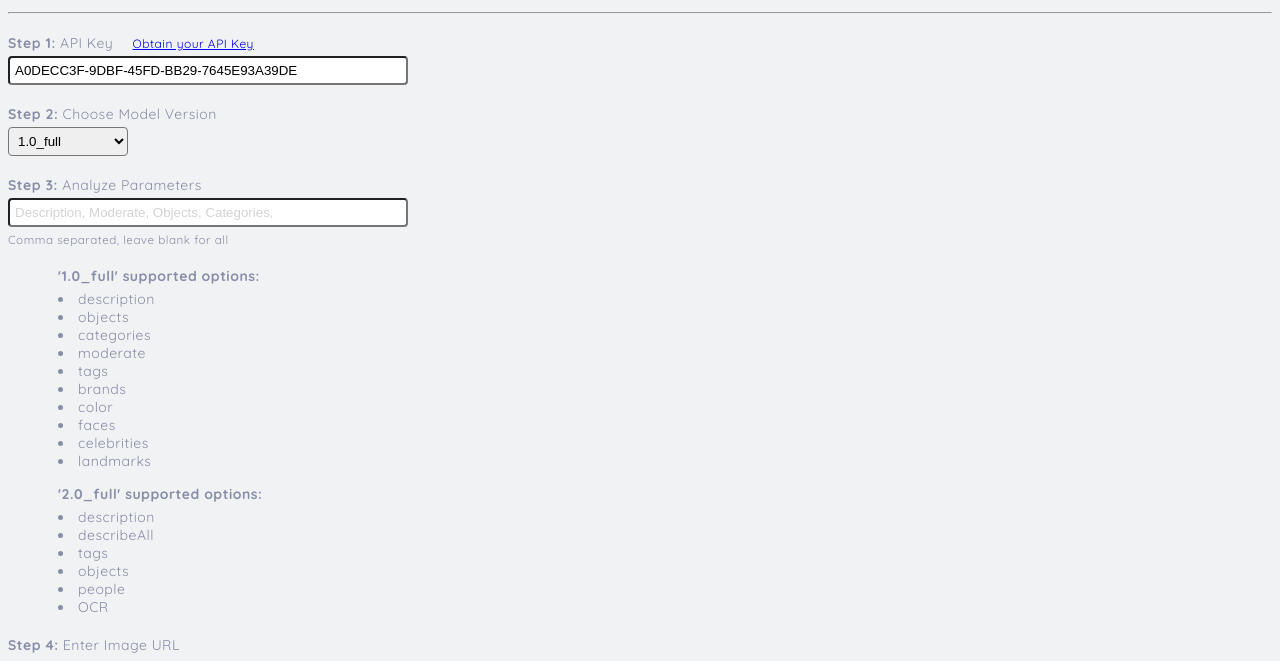
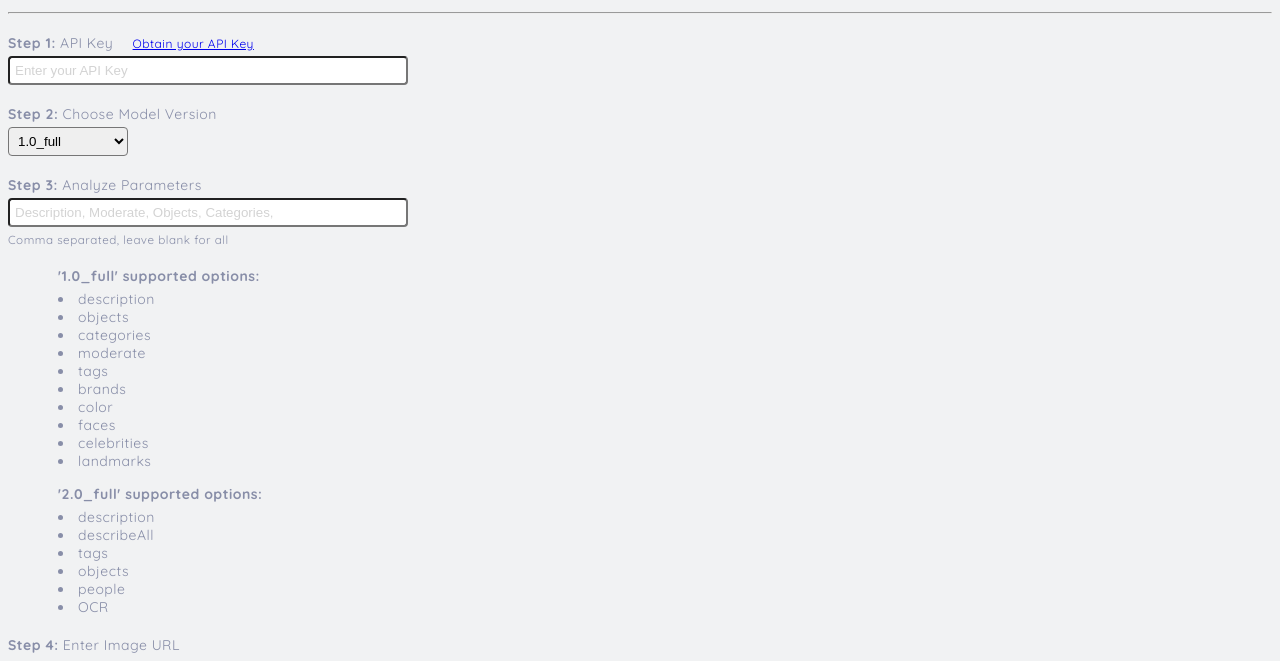
Before and after one commit to alanine/astica-cognitive-api, a plain HTML site: page examples/javascript-API/astica_sample_vision.html in a window 1280 px wide. Shown: the part 67-728 px from the top of the page. Drawn offline with Linux system fonts and the light colour scheme.

Commit message:
Add files via upload

```diff
--- a/examples/javascript-API/astica_sample_vision.html
+++ b/examples/javascript-API/astica_sample_vision.html
@@ -7,7 +7,7 @@
         <h1><a href="https://www.astica.org/?fr=vision-analyze"><img src="asset/img/icon.png" id="astica_icon_head"></a> astica Javascript Client API: Vision - Analyze Image</h1>
         <hr>
             <label for="astica_ML_apikey"><b>Step 1:</b> API Key <a href="https://astica.org/" target="_blank" title="Get API Key" style="font-size:12px; margin-left: 15px;">Obtain your API Key</a></label>
-            <input type="text" id="astica_ML_apikey" placeholder="Enter your API Key" value="A0DECC3F-9DBF-45FD-BB29-7645E93A39DE" >
+            <input type="text" id="astica_ML_apikey" placeholder="Enter your API Key" value="">
 
            <label for="astica_ML_apikey"><b>Step 2:</b> Choose Model Version</label>
             <select id="astica_ML_version">
```
Also changed, not shown: examples/javascript-API/astica_sample_voice_speak.html (+1 -1 lines), examples/javascript-API/astica_sample_voice_transcribe.html (+1 -1 lines).
